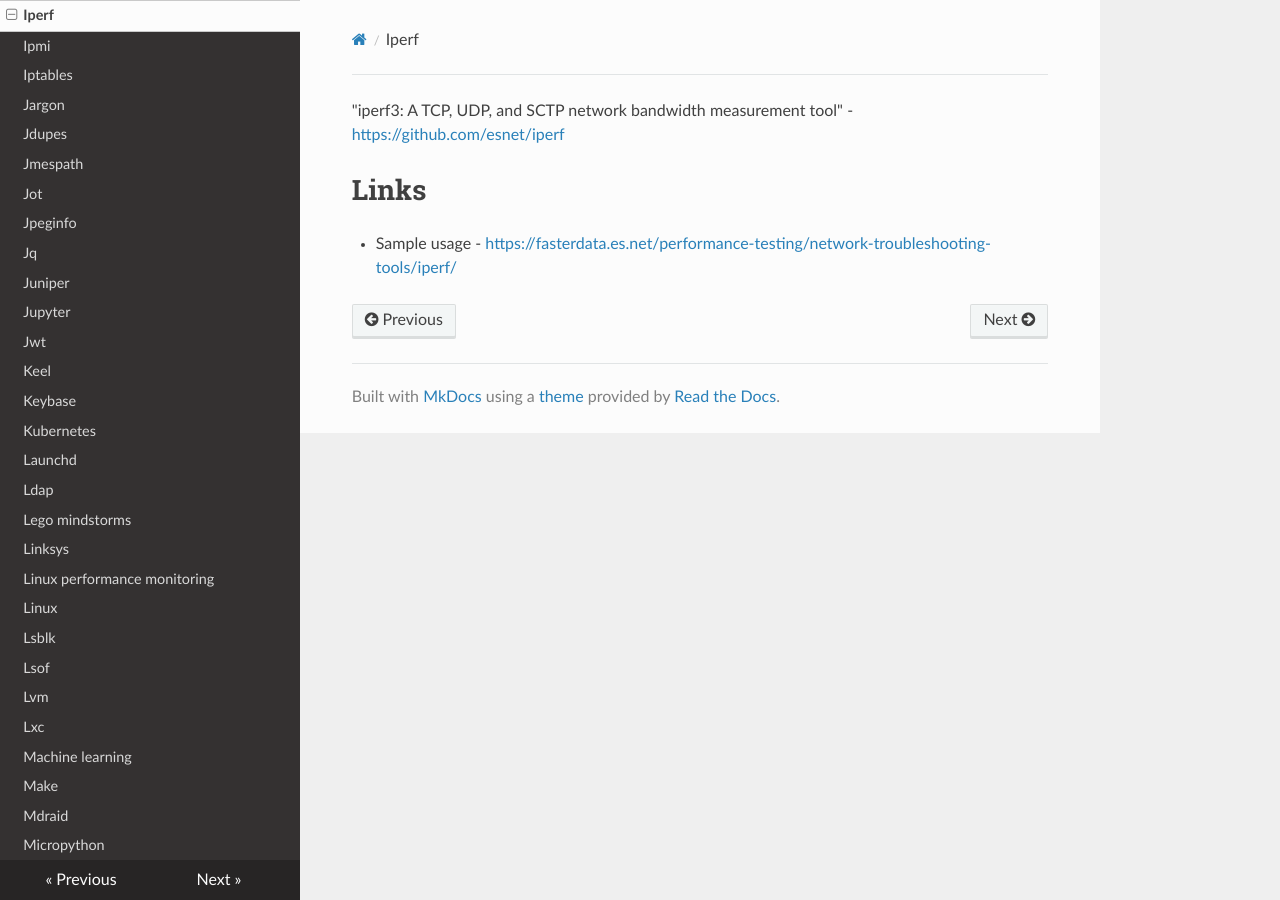
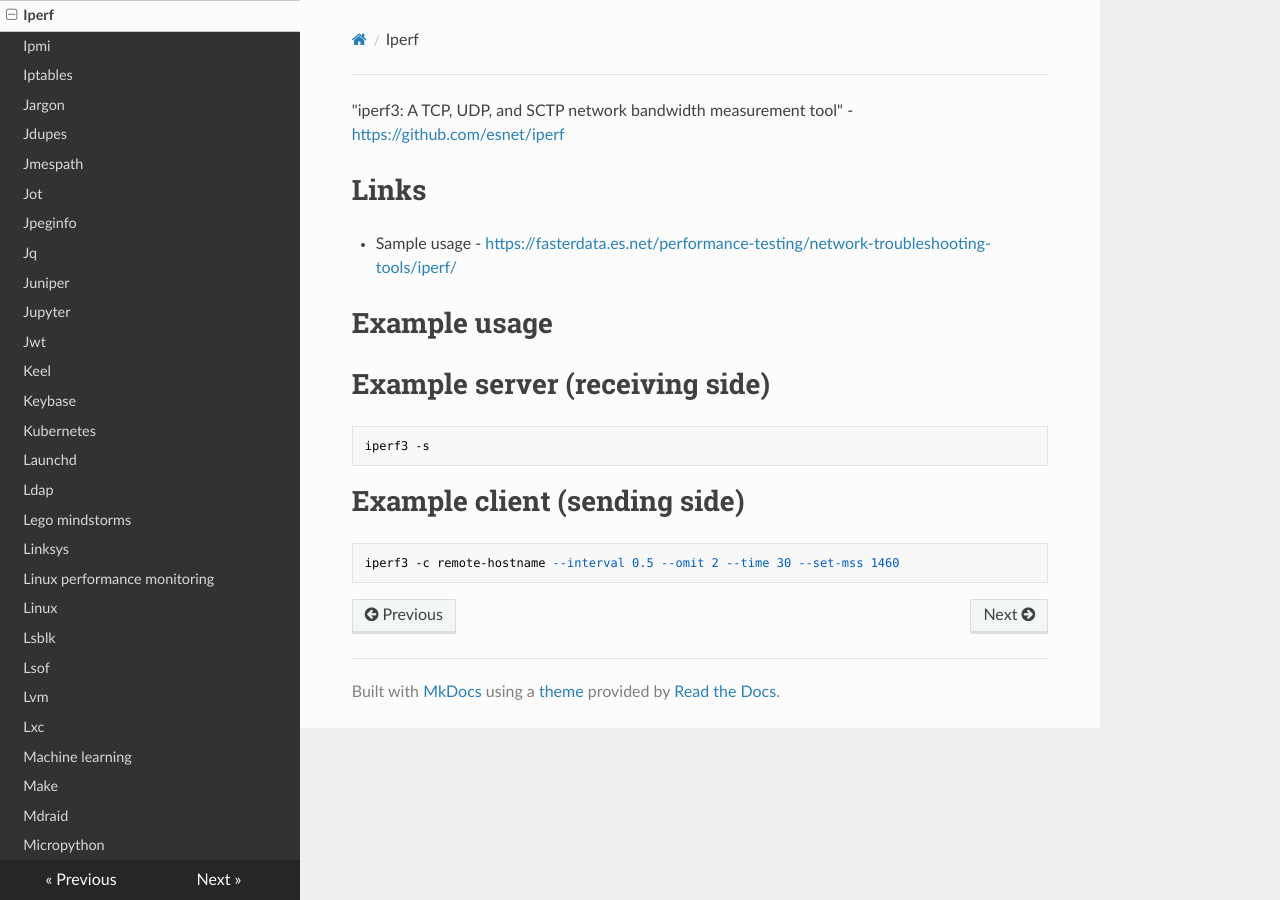
Before and after one commit to lando-cal/tech-notes, an MkDocs documentation site: the page built from docs/iperf.md, in a window 1280 px wide. Built offline with MkDocs 1.6.1, drawn with Linux system fonts in a browser that asks for light colours; nearby versions of some CDN libraries.

Commit message:
Add iperf examples

````diff
--- a/docs/iperf.md
+++ b/docs/iperf.md
@@ -3,3 +3,17 @@
 # Links
 
 - Sample usage - <https://fasterdata.es.net/performance-testing/network-troubleshooting-tools/iperf/>
+
+# Example usage
+
+# Example server (receiving side)
+
+```
+iperf3 -s
+```
+
+# Example client (sending side)
+
+```
+iperf3 -c remote-hostname --interval 0.5 --omit 2 --time 30 --set-mss 1460
+```
````
